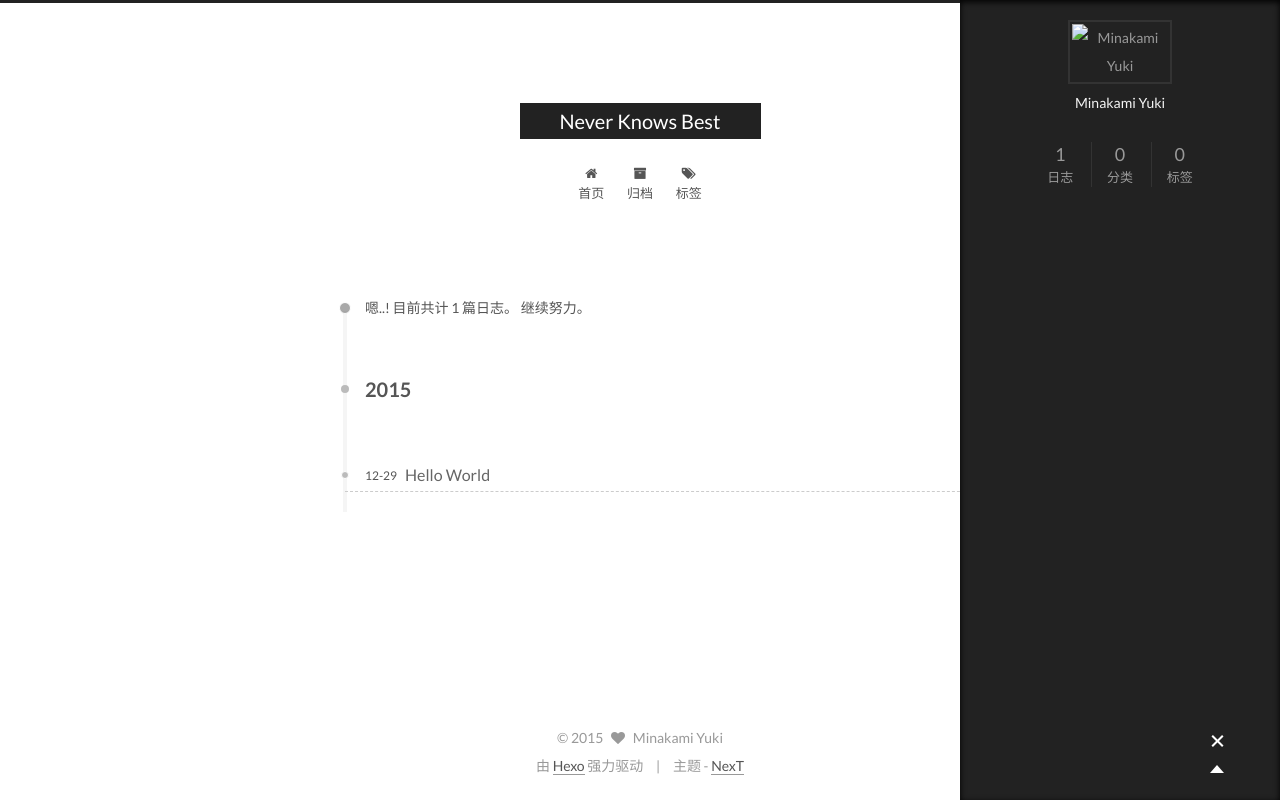
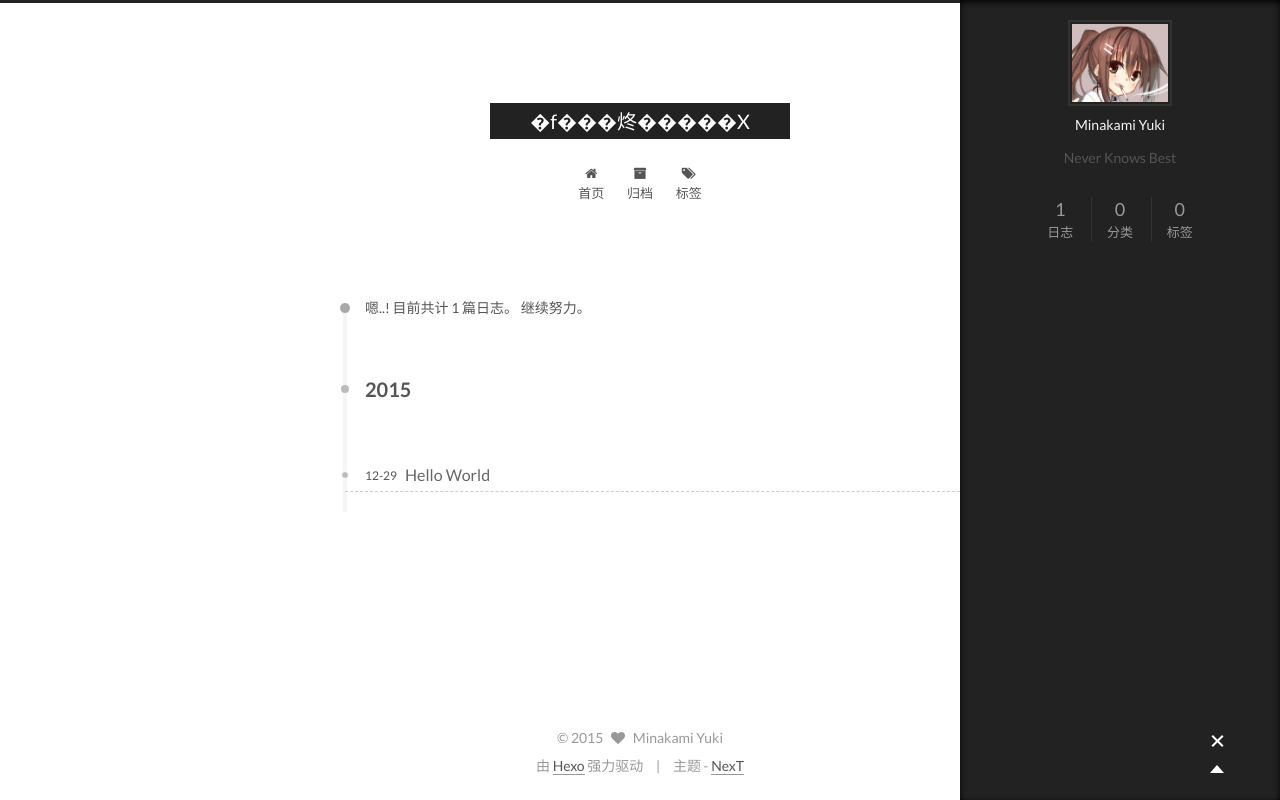
Before and after one commit to minakamiyuki-desu/MinakamiYuki.github.io, a plain HTML site: page archives/2015/12/index.html in a window 1280 px wide. Both pictures are taken after a click on the element 1217 px from the left and 742 px from the top of the page. Drawn offline with Linux system fonts and the light colour scheme.

Commit message:
Site updated: 2015-12-30 13:43:22

```diff
--- a/archives/2015/12/index.html
+++ b/archives/2015/12/index.html
@@ -51,15 +51,15 @@
 
 
 
-<meta name="description">
+<meta name="description" content="Never Knows Best">
 <meta property="og:type" content="website">
-<meta property="og:title" content="Never Knows Best">
+<meta property="og:title" content="�f���炵�����X">
 <meta property="og:url" content="http://yoursite.com/archives/2015/12/index.html">
-<meta property="og:site_name" content="Never Knows Best">
-<meta property="og:description">
+<meta property="og:site_name" content="�f���炵�����X">
+<meta property="og:description" content="Never Knows Best">
 <meta name="twitter:card" content="summary">
-<meta name="twitter:title" content="Never Knows Best">
-<meta name="twitter:description">
+<meta name="twitter:title" content="�f���炵�����X">
+<meta name="twitter:description" content="Never Knows Best">
 
 
 
@@ -71,7 +71,7 @@
   };
 </script>
 
-  <title> 归档 | Never Knows Best </title>
+  <title> 归档 | �f���炵�����X </title>
 </head>
 
 <body itemscope itemtype="http://schema.org/WebPage" lang="zh-Hans">
@@ -102,7 +102,7 @@
   <div class="custom-logo-site-title">
     <a href="/"  class="brand" rel="start">
       <span class="logo-line-before"><i></i></span>
-      <span class="site-title">Never Knows Best</span>
+      <span class="site-title">�f���炵�����X</span>
       <span class="logo-line-after"><i></i></span>
     </a>
   </div>
@@ -261,10 +261,10 @@
 
       <section class="site-overview sidebar-panel  sidebar-panel-active ">
         <div class="site-author motion-element" itemprop="author" itemscope itemtype="http://schema.org/Person">
-          <img class="site-author-image" src="/images/default_avatar.jpg" alt="Minakami Yuki" itemprop="image"/>
+          <img class="site-author-image" src="/images/avatar.jpg" alt="Minakami Yuki" itemprop="image"/>
           <p class="site-author-name" itemprop="name">Minakami Yuki</p>
         </div>
-        <p class="site-description motion-element" itemprop="description"></p>
+        <p class="site-description motion-element" itemprop="description">Never Knows Best</p>
         <nav class="site-state motion-element">
           <div class="site-state-item site-state-posts">
             <a href="/archives">
--- a/css/main.css
+++ b/css/main.css
@@ -965,7 +965,7 @@ body {
   width: 4px;
   height: 4px;
   border-radius: 50%;
-  background: #ff30db;
+  background: #dd3b60;
 }
 .sidebar-nav {
   margin: 0 0 20px;
```
Also changed, not shown: 2015/12/29/hello-world/index.html (+5 -5 lines), archives/2015/index.html (+10 -10 lines), archives/index.html (+10 -10 lines), index.html (+10 -10 lines), images/avatar.jpg (added).
